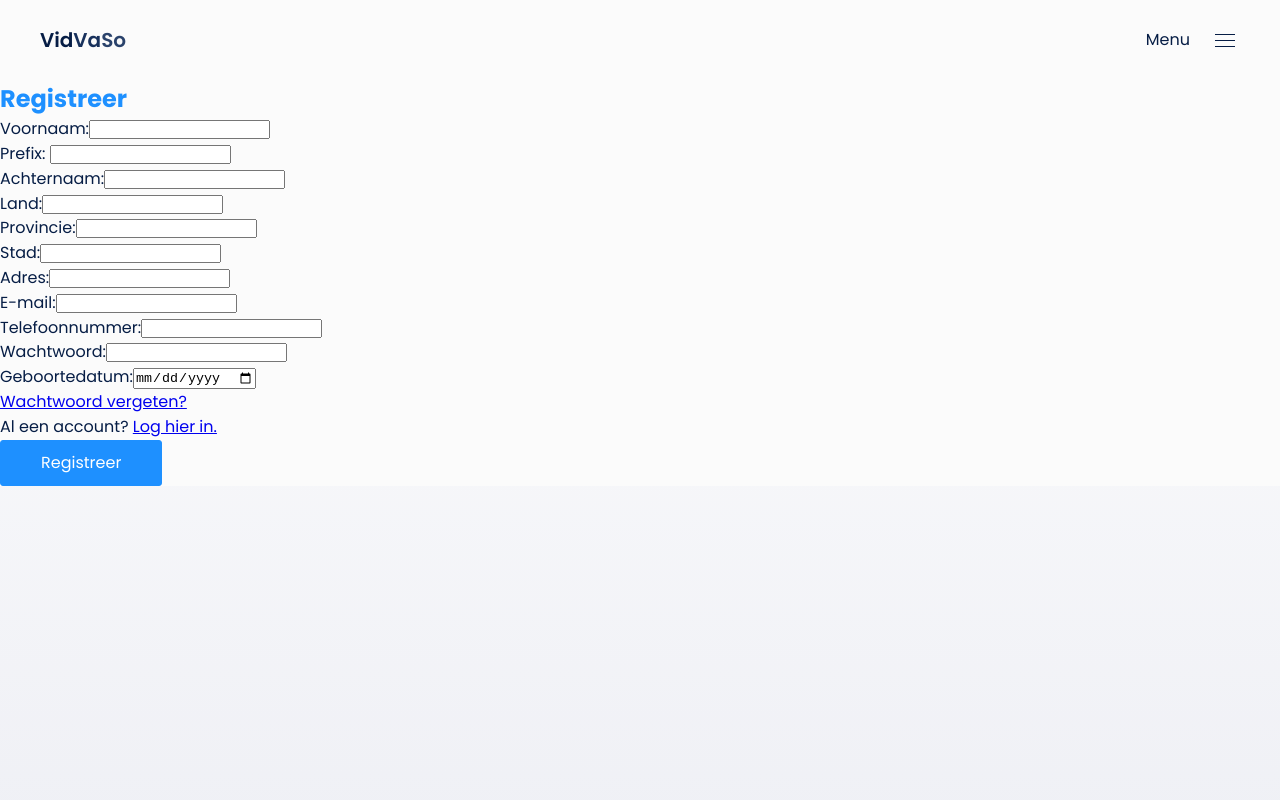
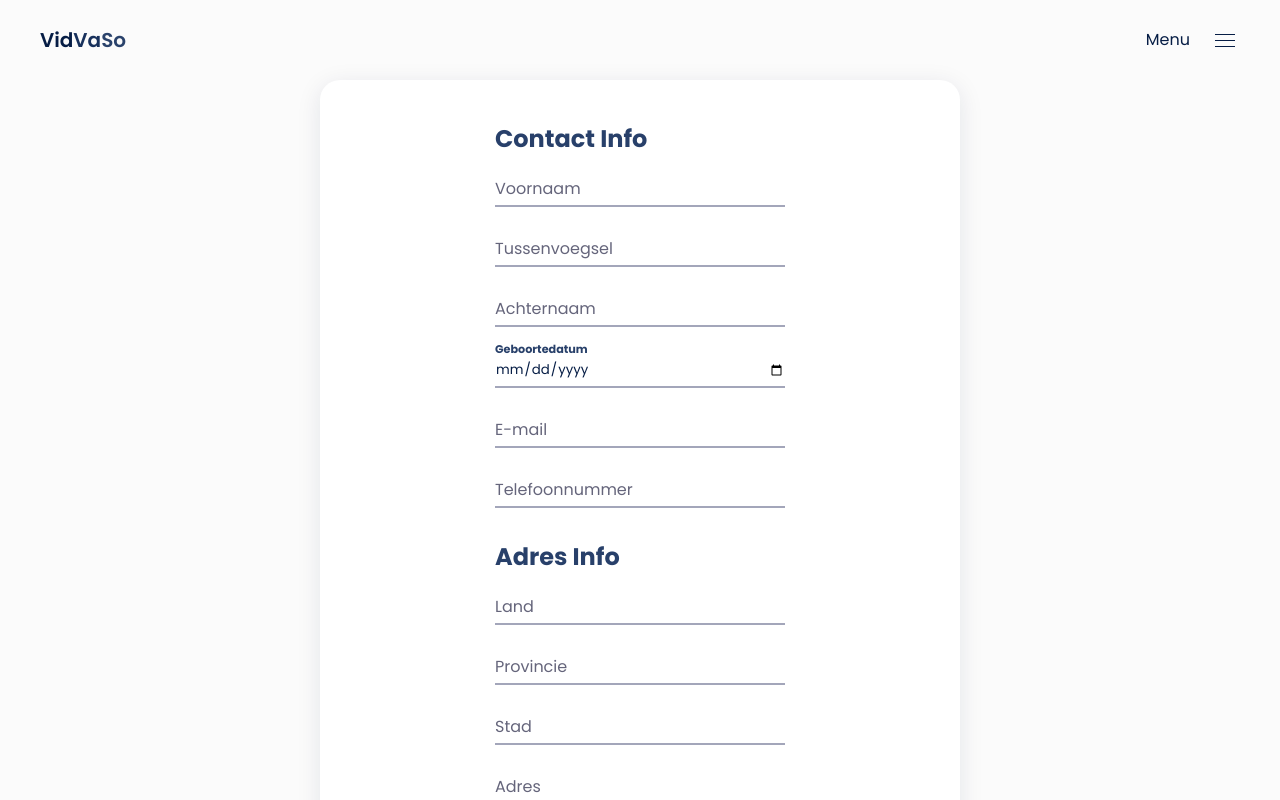
Before and after one commit to WesselvanKasteel/groep3_app, a React (Create React App) app: page /registreer in a window 1280 px wide. Shown: the top 800 px of the page. Built offline with nearby package versions, Linux system fonts and the light colour scheme.

Commit message:
Register and Login Page Styling done

```diff
--- a/src/components/Auth/Register/Register.css
+++ b/src/components/Auth/Register/Register.css
@@ -1,4 +1,4 @@
-h2 {
+/* h2 {
     color: var(--color-accent);
 }
 
@@ -10,4 +10,102 @@ button
     border: 0.1rem solid var(--color-accent);
     border-radius: 0.3rem;
     padding: 1rem 4rem;
+} */
+
+.register{
+    display: block;
+    width: 80%;
+    background-color: #fff;
+    box-shadow: 0px 5px 25px rgba(6, 29, 69, 0.1);
+    border-radius: 20px;
+    padding: 3rem;
+    margin: 0 auto;
+    margin-bottom: 3rem;
 }
+
+.register__article__title{
+    color: #28406A;
+    margin-bottom: 2rem;
+}
+
+.register__form__article__container{
+    position: relative;
+    margin-bottom: 3rem;
+}
+
+.register__form__article__container__input{
+    outline: 0;
+    border-width: 0 0 2px;
+    border-color: #A3A6BA;
+    width: 100%;
+    font-family: inherit;
+    color: inherit;
+    padding-left: 0rem;
+    padding-bottom: 0.5rem;
+}
+
+.register__form__article__container__input:focus{
+    border-color: #28406A;
+}
+
+.register__form__article__container__placeholder{
+    color: #65657b;
+    pointer-events: none;
+    position:absolute;
+    transform-origin: 0 50%;
+    transition:200ms, color 200ms;
+    left: 0;
+}
+
+.register__form__article__container__input:focus ~ .register__form__article__container__placeholder,
+.register__form__article__container__input:not(:placeholder-shown) ~ .register__form__article__container__placeholder {
+    transform: translateY(-2rem) scale(0.7);
+    font-weight: bold;
+    left: 0;
+}
+
+.register__form__article__container__input:not(:placeholder-shown) ~ .register__form__article__container__placeholder {
+    color:#28406A;
+
+}
+
+.register__form > button
+{
+    display: block;
+    font: inherit;
+    background-color: #28406A;
+    color: #fff;
+    border: 0.1rem solid var(--color-accent);
+    border-radius: 2rem;
+    padding: 1rem 4rem;
+    cursor: pointer;
+    width: 80%;
+    margin: 0 auto;
+}
+
+.register__form > p {
+    margin-top: 1rem;
+    margin-bottom: 1rem;
+    text-align: center;
+}
+
+.t1{
+    margin-top:1rem;
+}
+
+@media (min-width: 750px) {
+    .register{
+        width: 50%;
+    }
+    .register__form__article{
+        display: block;
+        width: 50%;
+        margin: 0 auto;
+    }
+
+    .register__form > button{
+        width: 50%;
+    }
+
+
+}
--- a/src/components/Auth/Register/Register.js
+++ b/src/components/Auth/Register/Register.js
@@ -56,122 +56,154 @@ const Register = (props) => {
     }
 
     return(
-        <section>
-            <h2>Registreer</h2>
-            <form method="post" onSubmit={registerHandler}>
-                <div>
-                    <label htmlFor="firstName">Voornaam:</label>
+        <section className="register">
+
+            <form className="register__form" method="post" onSubmit={registerHandler}>
+                <article className="register__form__article">
+                    <h2 className="register__article__title t1">Contact Info</h2>
+                        <div className="register__form__article__container">
                             <input
+                                className="register__form__article__container__input"
                                 type="text"
                                 name="firstName"
                                 id="firstName"
                                 value={firstName}
                                 onChange={(e) => setFirstName(e.target.value)}
+                                placeholder=" "
                             />
+                            <label className="register__form__article__container__placeholder"  htmlFor="firstName">Voornaam</label>
                         </div>
-                <div>
-                    <label htmlFor="prefix">Prefix: </label>
+                        <div className="register__form__article__container">
                             <input
+                                className="register__form__article__container__input"
                                 type="text"
                                 name="prefix"
                                 id="prefix"
                                 value={prefix}
                                 onChange={(e) => setPrefix(e.target.value)}
+                                placeholder=" "
                             />
+                            <label className="register__form__article__container__placeholder" htmlFor="prefix">Tussenvoegsel</label>
                         </div>
-                <div>
-                    <label htmlFor="lastName">Achternaam:</label>
+                        <div className="register__form__article__container">
                             <input
+                                className="register__form__article__container__input"
                                 type="text"
                                 name="lastName"
                                 id="lastName"
                                 value={lastName}
                                 onChange={(e) => setLastName(e.target.value)}
+                                placeholder=" "
                             />
+                            <label className="register__form__article__container__placeholder" htmlFor="lastName">Achternaam</label>
                         </div>
-                <div>
-                    <label htmlFor="country">Land:</label>
+                        <div className="register__form__article__container">
                             <input
+                                className="register__form__article__container__input"
+                                type="date"
+                                name="dateOfBirth"
+                                id="dateOfBirth"
+                                value={dateOfBirth}
+                                onChange={(e) => setDateOfBirth(e.target.value)}
+                                placeholder=" "
+                            />
+                            <label className="register__form__article__container__placeholder" htmlFor="dateOfBirth">Geboortedatum</label>
+                        </div>
+                        <div className="register__form__article__container">
+                            <input
+                                className="register__form__article__container__input"
+                                type="email"
+                                name="email"__article
+                                id="email"
+                                value={email}
+                                onChange={(e) => setEmail(e.target.value)}
+                                placeholder=" "
+                            />
+                            <label className="register__form__article__container__placeholder" htmlFor="email">E-mail</label>
+                        </div>
+                        <div className="register__form__article__container">
+                            <input
+                                className="register__form__article__container__input"
+                                type="tel"
+                                name="phoneNumber"
+                                id="phoneNumber"
+                                value={phoneNumber}
+                                onChange={(e) => setPhoneNumber(e.target.value)}
+                                placeholder=" "
+                            />
+                            <label className="register__form__article__container__placeholder" htmlFor="phoneNumber">Telefoonnummer</label>
+                        </div>
+                </article>
+                <article className="register__form__article">
+                    <h2 className="register__article__title">Adres Info</h2>
+                        <div className="register__form__article__container">
+                            <input
+                                className="register__form__article__container__input"
                                 type="text"
                                 name="country"
                                 id="country"
                                 value={country}
                                 onChange={(e) => setCountry(e.target.value)}
+                                placeholder=" "
                             />
+                            <label className="register__form__article__container__placeholder" htmlFor="country">Land</label>
                         </div>
-                <div>
-                    <label htmlFor="province">Provincie:</label>
+                        <div className="register__form__article__container">
                             <input
+                                className="register__form__article__container__input"
                                 type="text"
                                 name="province"
                                 id="province"
                                 value={province}
                                 onChange={(e) => setProvince(e.target.value)}
+                                placeholder=" "
                             />
+                            <label className="register__form__article__container__placeholder" htmlFor="province">Provincie</label>
                         </div>
-                <div>
-                    <label htmlFor="city">Stad:</label>
+                        <div className="register__form__article__container">
                             <input
+                                className="register__form__article__container__input"
                                 type="text"
                                 name="city"
                                 id="city"
                                 value={city}
                                 onChange={(e) => setCity(e.target.value)}
+                                placeholder=" "
                             />
+                            <label className="register__form__article__container__placeholder" htmlFor="city">Stad</label>
                         </div>
-                <div>
-                    <label htmlFor="address">Adres:</label>
+                        <div className="register__form__article__container">
                             <input
+                                className="register__form__article__container__input"
                                 type="text"
                                 name="address"
                                 id="address"
                                 value={address}
                                 onChange={(e) => setAddress(e.target.value)}
+                                placeholder=" "
                             />
+                            <label className="register__form__article__container__placeholder" htmlFor="address">Adres</label>
                         </div>
-                <div>
-                    <label htmlFor="email">E-mail:</label>
+                </article>
+                <article className="register__form__article">
+                    <h2 className="register__article__title">Account Info</h2>
+                        <div className="register__form__article__container">
                             <input
-                        type="email"
-                        name="email"
-                        id="email"
-                        value={email}
-                        onChange={(e) => setEmail(e.target.value)}
-                    />
-                </div>
-                <div>
-                    <label htmlFor="phoneNumber">Telefoonnummer:</label>
-                    <input
-                        type="tel"
-                        name="phoneNumber"
-                        id="phoneNumber"
-                        value={phoneNumber}
-                        onChange={(e) => setPhoneNumber(e.target.value)}
-                    />
-                </div>
-                <div>
-                    <label htmlFor="password">Wachtwoord:</label>
-                    <input
+                                className="register__form__article__container__input"
                                 type="password"
                                 name="password"
                                 id="password"
                                 value={password}
                                 onChange={(e) => setPassword(e.target.value)}
+                                placeholder=" "
                             />
+                            <label className="register__form__article__container__placeholder" htmlFor="password">Wachtwoord</label>
                         </div>
-                <div>
-                    <label htmlFor="dateOfBirth">Geboortedatum:</label>
-                    <input
-                        type="date"
-                        name="dateOfBirth"
-                        id="dateOfBirth"
-                        value={dateOfBirth}
-                        onChange={(e) => setDateOfBirth(e.target.value)}
-                    />
-                </div>
-                <a href="#">Wachtwoord vergeten?</a>
+                </article>
+
+
+                <button>Registreer</button>
                 <p>Al een account? <Link to="/login">Log hier in.</Link></p>
-                <button>Registreer</button>
             </form>
         </section>
     );
--- a/src/index.css
+++ b/src/index.css
@@ -21,7 +21,6 @@
 
 html {
     font-size: 62.5%;
-    background: linear-gradient(180deg, #ffffff 0%, #e0e2ec 200%);
     height: 100%;
     margin: 0;
     background-repeat: no-repeat;
```
Also changed, not shown: src/components/Auth/Login/Login.css (+3 -8 lines). Lines whose indentation alone changed are shown as unchanged.
